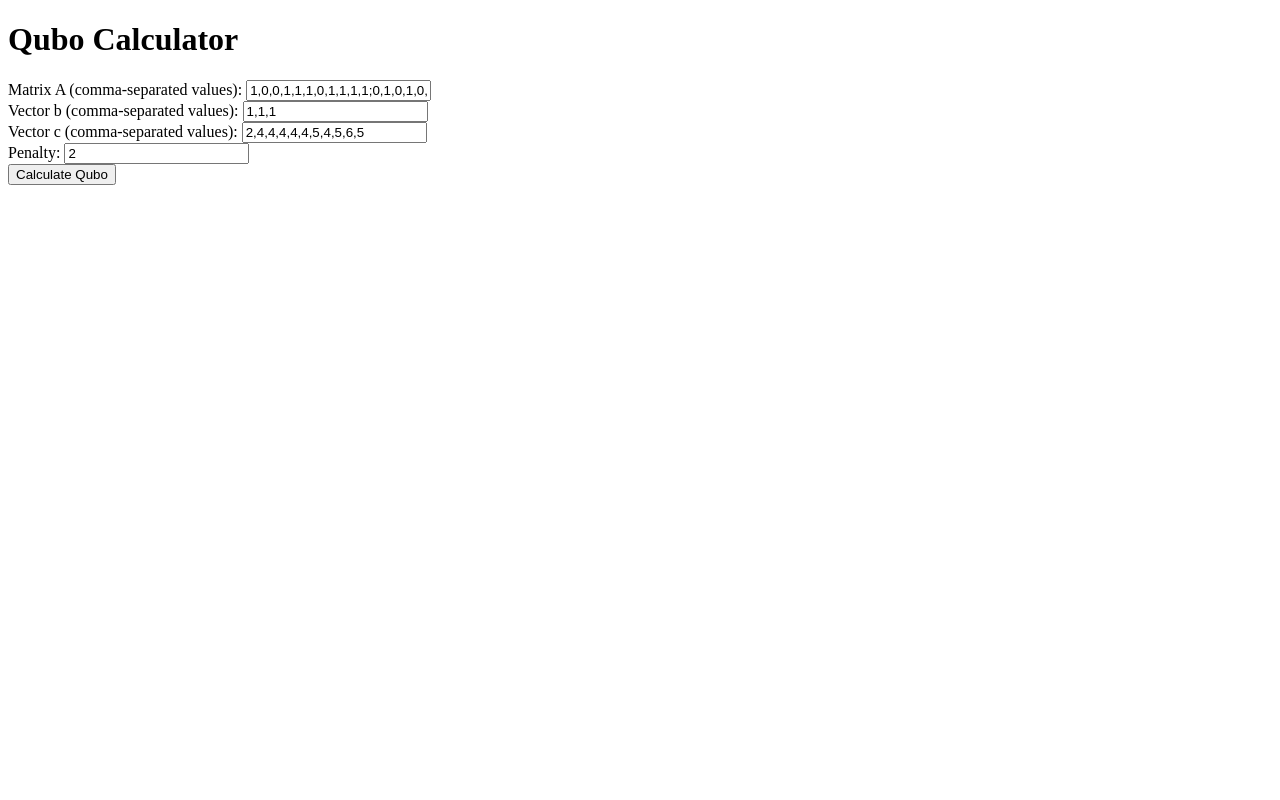
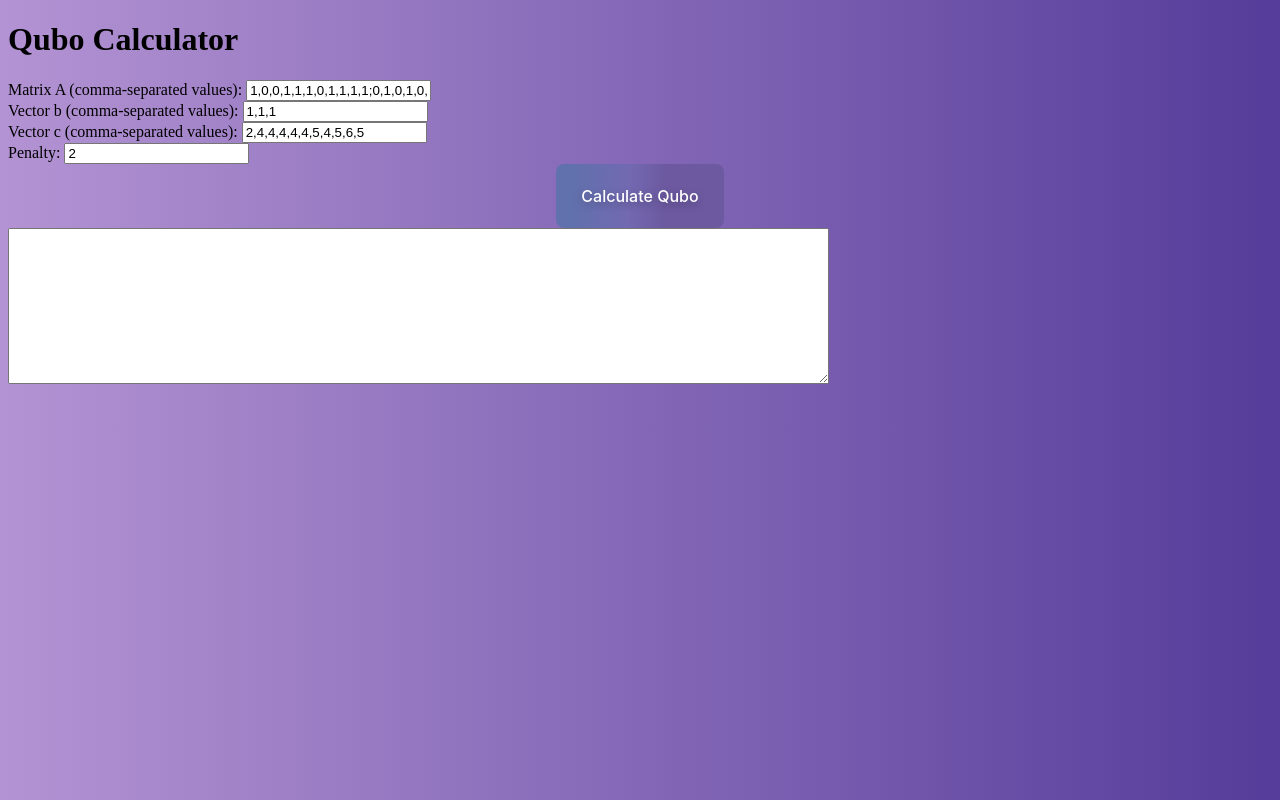
Before and after one commit to SimoneReale/BinaryIntegerProgramming-to-qubo, a plain HTML site: page index.html in a window 1280 px wide. Drawn offline with nearby package versions, Linux system fonts and the light colour scheme.

Commit message:
Update index.html

```diff
--- a/index.html
+++ b/index.html
@@ -18,7 +18,34 @@
         }
     </style>
 </head>
-<body>
+<body style = "background-image: linear-gradient(to left, #553c9a, #b393d3);">
+
+    <style>
+        @import url('https://fonts.googleapis.com/css2?family=Courier+Prime&display=swap');
+        .button-36 {
+          background-image: linear-gradient(92.88deg, #6071ad 9.16%, #7369b1 43.89%, #6c59a0 64.72%);
+          border-radius: 8px;
+          border-style: none;
+          box-sizing: border-box;
+          color: #FFFFFF;
+          cursor: pointer;
+          flex-shrink: 0;
+          font-family: "Inter UI","SF Pro Display",-apple-system,BlinkMacSystemFont,"Segoe UI",Roboto,Oxygen,Ubuntu,Cantarell,"Open Sans","Helvetica Neue",sans-serif;
+          font-size: 16px;
+          font-weight: 500;
+          height: 4rem;
+          padding: 0 1.6rem;
+          text-align: center;
+          text-shadow: rgba(0, 0, 0, 0.25) 0 3px 8px;
+          transition: all .5s;
+          user-select: none;
+          -webkit-user-select: none;
+          touch-action: manipulation;
+          display: block;
+          margin-left: auto;
+          margin-right: auto;
+        }
+        </style>
 
 <h1>Qubo Calculator</h1>
 
@@ -42,12 +69,17 @@
     <input type="number" id="penalty" value="2">
 </div>
 
-<button onclick="calculateQubo()">Calculate Qubo</button>
+<button class="button-36" onclick="calculateQubo()">Calculate Qubo</button>
 
-<div id="matrixVisualization"></div>
-<p id="result"></p>
+<textarea id="result" rows="10" cols="100"></textarea>
+<div id="matrixVisualization">
+    <table id="matrix"></table>
+</div>
 
 <script>
+
+
+
     function calculateQubo() {
         const matrixAInput = document.getElementById('matrixA').value;
         const vectorBInput = document.getElementById('vectorB').value;
@@ -76,15 +108,16 @@
     }
 
     function displayMatrix(title, mat) {
-    		matrix = mat.toArray();
+    	matrix = mat.toArray();
         const matrixContainer = document.getElementById('matrixVisualization');
         const titleElement = document.createElement('h2');
-        const res_array = document.createElement('div')
+        const res_array = document.createElement('div');
+        document.getElementById('result').value = mat;
 
         titleElement.textContent = title;
         res_array.textContent = mat
         matrixContainer.appendChild(titleElement);
-        matrixContainer.appendChild(res_array);
+        //matrixContainer.appendChild(res_array);
 
         const table = document.createElement('table');
 
@@ -97,10 +130,12 @@
                 tr.appendChild(td);
             }
 
+
             table.appendChild(tr);
         }
 
         matrixContainer.appendChild(table);
+
     }
 
     function parseInput(input) {
```
